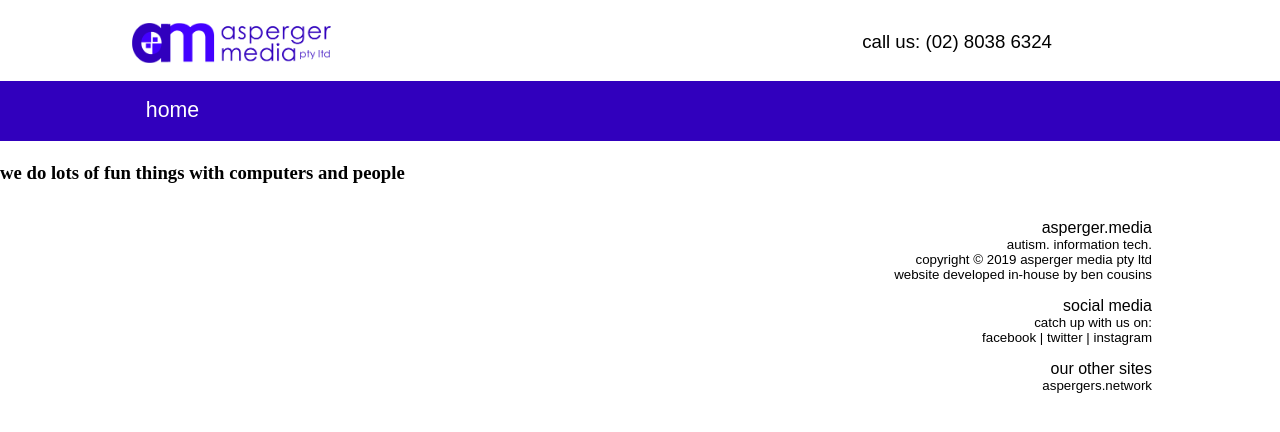
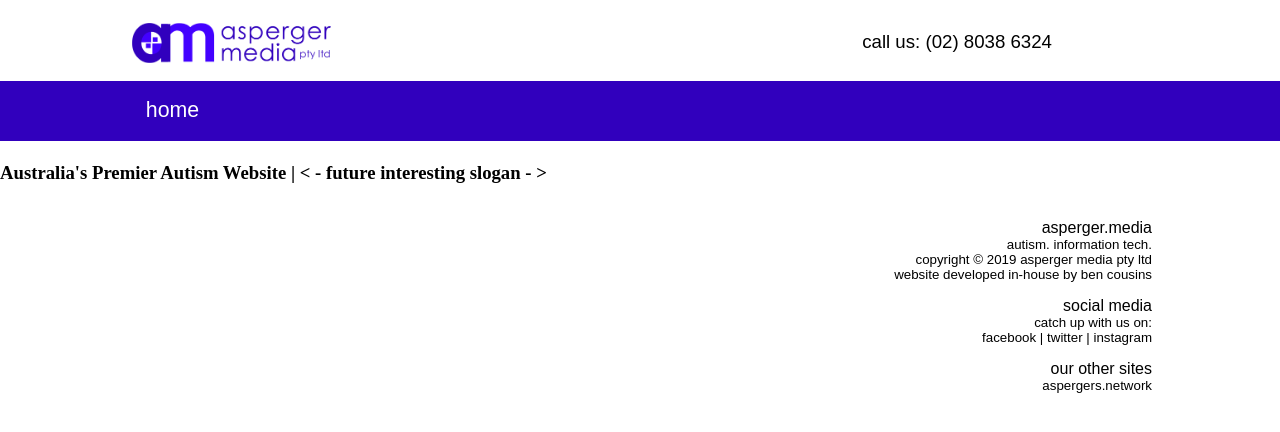
Before and after one commit to aspergermedia/aspergermedia.github.io, a Jekyll site: the page built from index.html, in a window 1280 px wide. Shown: the top 432 px of the page. Built offline with Jekyll 4.4.1, drawn with Linux system fonts in a browser that asks for light colours; some web fonts are replaced.

```diff
--- a/index.html
+++ b/index.html
@@ -3,10 +3,6 @@ layout: default
 title: Asperger Media | Autistic. Information Tech.
 ---
 <div id="hero-unit">
-    <h1>
-        we're asperger media
-    </h1>
-    <h3>
-        we do lots of fun things with computers and people
-    </h3>
-</div>
+        <h1>we're asperger media</h1>
+        <h3>Australia's Premier Autism Website | < - future interesting slogan - >
+    </div>
```
